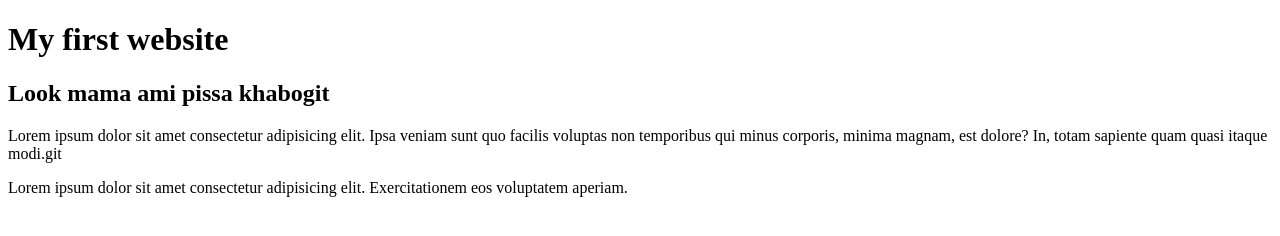
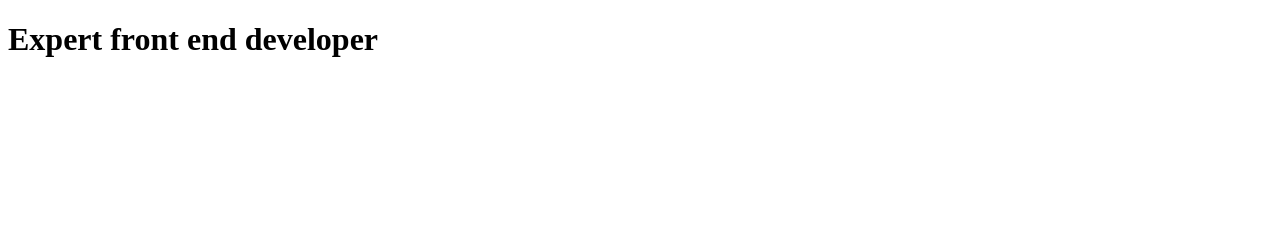
Before and after one commit to mazharul99tech/my-first-website, a plain HTML site: page index.html in a window 1280 px wide. Drawn offline with Linux system fonts and the light colour scheme.

Commit message:
header added

```diff
--- a/index.html
+++ b/index.html
@@ -8,11 +8,7 @@
 </head>
 
 <body>
-    <h1>My first website</h1>
-    <h2>Look mama ami pissa khabogit </h2>
-    <p>Lorem ipsum dolor sit amet consectetur adipisicing elit. Ipsa veniam sunt quo facilis voluptas non temporibus qui
-        minus corporis, minima magnam, est dolore? In, totam sapiente quam quasi itaque modi.git </p>
-    <p>Lorem ipsum dolor sit amet consectetur adipisicing elit. Exercitationem eos voluptatem aperiam.</p>
+    <h1>Expert front end developer</h1>
 </body>
 
 </html>
```
